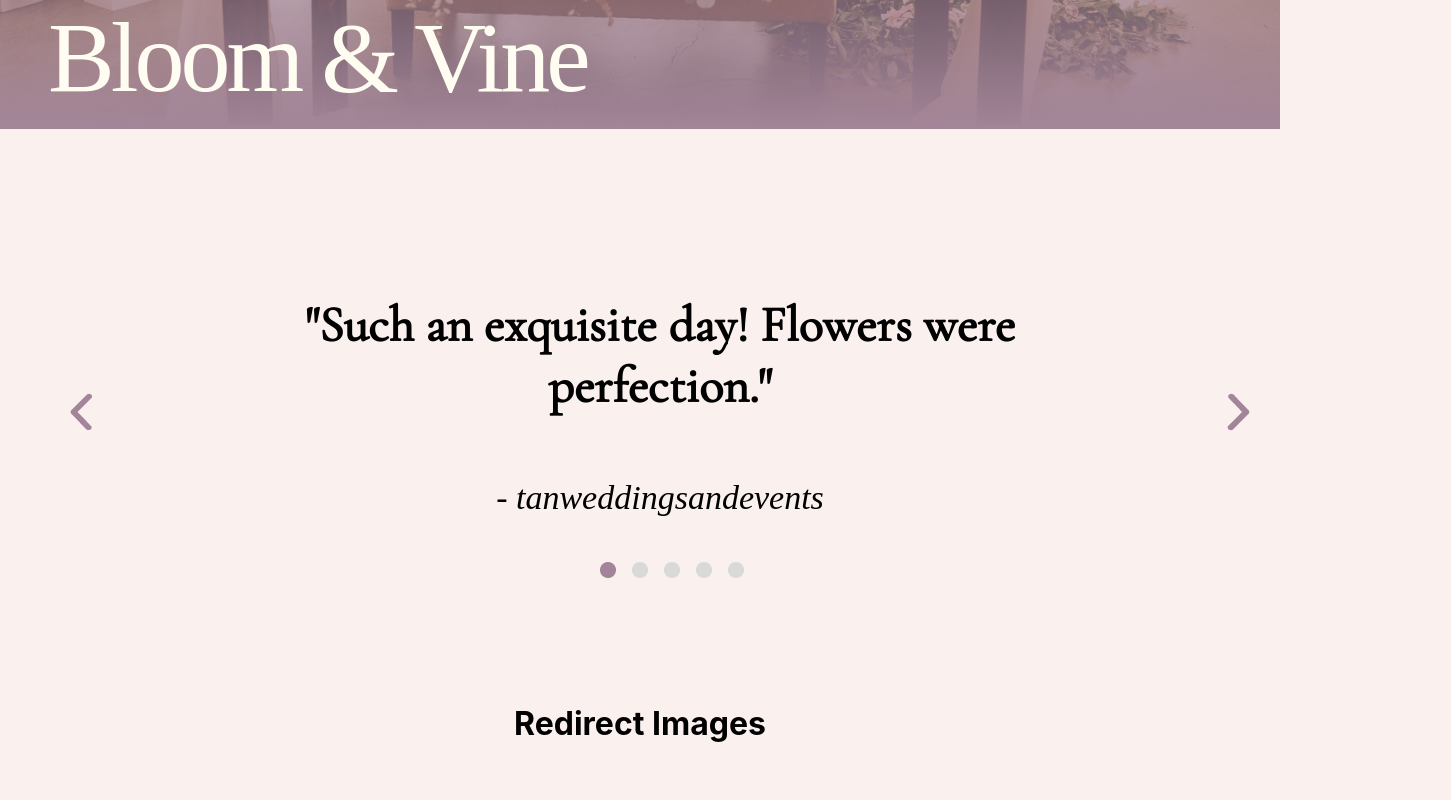
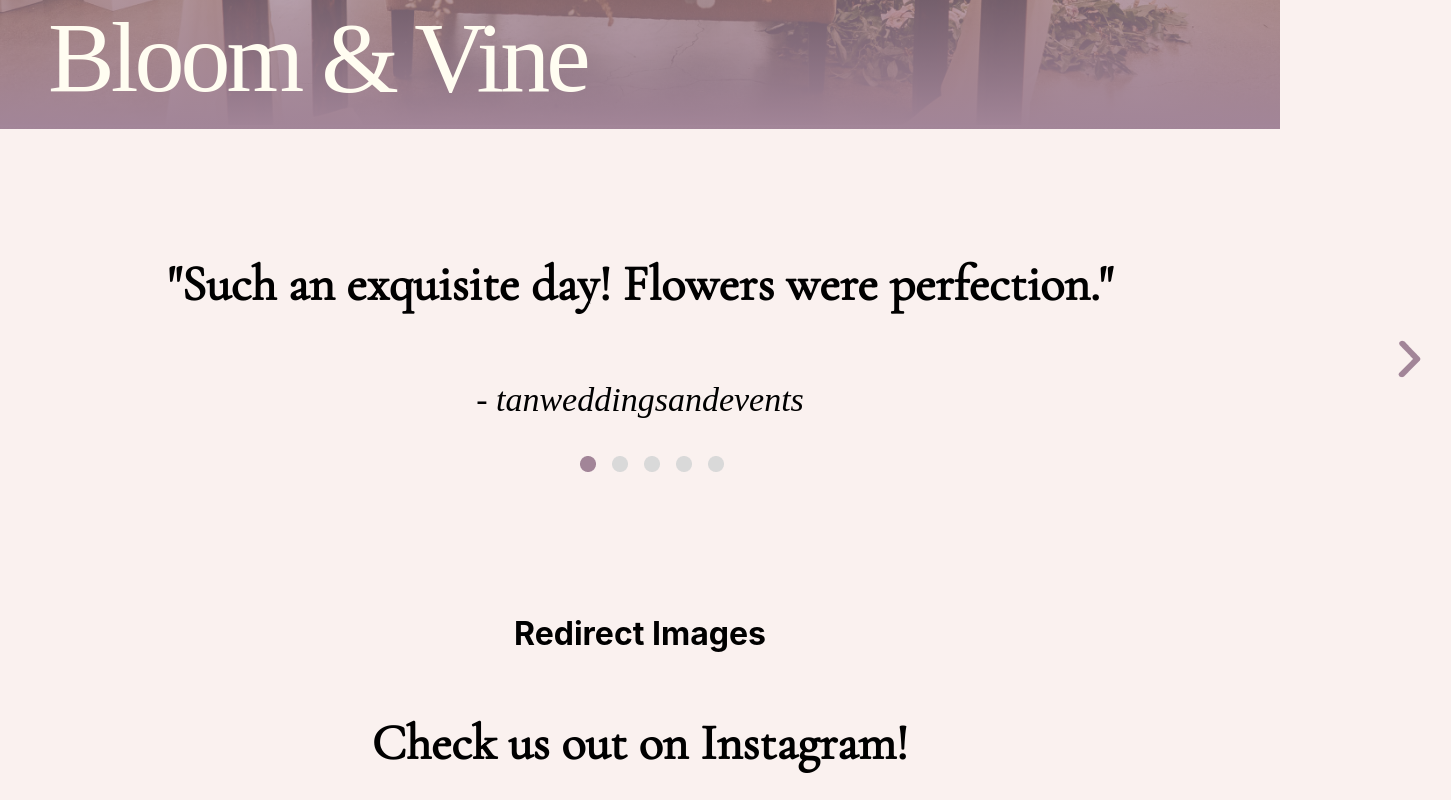
Before and after one commit to include-davis/bloom-and-vine, a React (Create React App) app in the folder bloom-and-vine/: page / in a window 1280 px wide. Shown: the part 840-1640 px from the top of the page, 1451 px wide, since content can reach past the window. Built offline with nearby package versions, Linux system fonts and the light colour scheme; a web font is replaced by a local one.

Commit message:
Edited review slider to be stationary

```diff
--- a/bloom-and-vine/src/Components/instagram-shoutout/InstagramShoutout.js
+++ b/bloom-and-vine/src/Components/instagram-shoutout/InstagramShoutout.js
@@ -8,7 +8,7 @@ export default function InstagramSlider () {
     }
 
     return (
-        <div>
+        <div className='instagram-text-display'>
             <p className='instagram-shoutout'>Check us out on Instagram!</p>
             <button className='instagram-tag' onClick={InstagramHandler}>@bloomandvine</button>
         </div>
--- a/bloom-and-vine/src/Components/review-slider/ReviewSlider.css
+++ b/bloom-and-vine/src/Components/review-slider/ReviewSlider.css
@@ -10,9 +10,9 @@ button:hover {
     transform: scale(1.2);
 }
 
-.review-bar {
-    list-style-type: none;
+.review-slider {
     display: flex;
+    flex-direction: row;
     align-items: center;
     justify-content: center;
 }
--- a/bloom-and-vine/src/Components/review-slider/ReviewSlider.js
+++ b/bloom-and-vine/src/Components/review-slider/ReviewSlider.js
@@ -50,20 +50,16 @@ export default function ReviewBar() {
     // Maybe implement automatic transition scrolling
     // Still need to implement dot display somehow...
     return (
-        <ul className='review-bar'>
-            <li >
-                <button onClick={e => onClickHandler(e, 'back')}>
-                    <img className='back-button' src={BackArrow} />
-                </button>
-            </li>
-            <li id='onDisplayReview'>
+        <div className='review-slider'>
+            <button id='backward-button' onClick={e => onClickHandler(e, 'back')}>
+                <img className='back-button' src={BackArrow} />
+            </button>
+            <div id='current-review-display'>
                 {curReview}
-            </li>
-            <li>
-                <button onClick={e => onClickHandler(e, 'forward')}>
-                    <img className='forward-button' src={ForwardArrow} />
-                </button>
-            </li>
-        </ul>
+            </div>
+            <button id='forward-button' onClick={e => onClickHandler(e, 'forward')}>
+                <img className='forward-button' src={ForwardArrow} />
+            </button>
+        </div>
     )
 }
--- a/bloom-and-vine/src/Components/user-review/UserReview.css
+++ b/bloom-and-vine/src/Components/user-review/UserReview.css
@@ -1,9 +1,15 @@
 .review-container {
     position: relative;
+    display: flex;
+    flex-direction: column;
+    align-items: center;
     padding: 100px;
 }
 
 .review-text {
+    height: 80px;
+    width: 1200px;
+    margin: 25px;
 
     font-family: 'Cormorant Garamond';
     font-style: normal;
@@ -16,6 +22,7 @@
 }
 
 .review-user {
+    margin: 10px;
 
     font-family: Comorant Garamond;
     font-style: italic;
```
